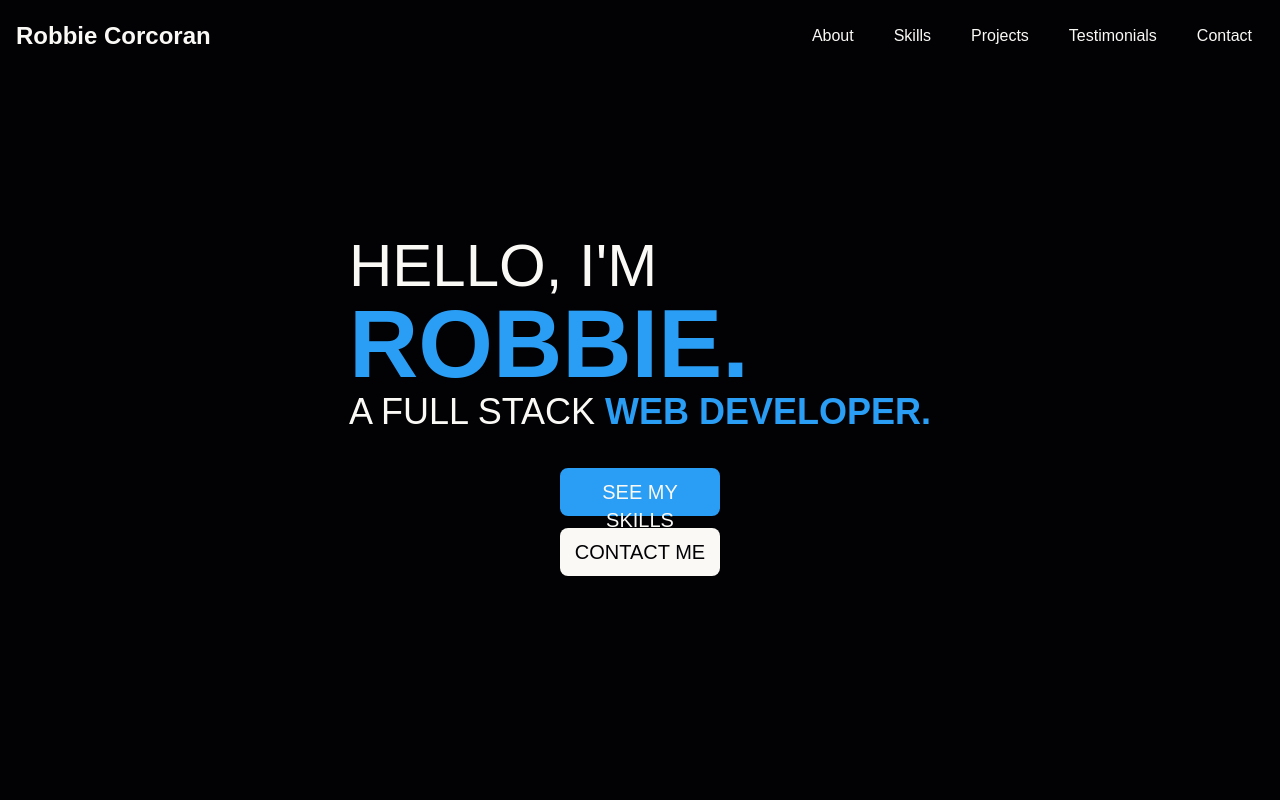
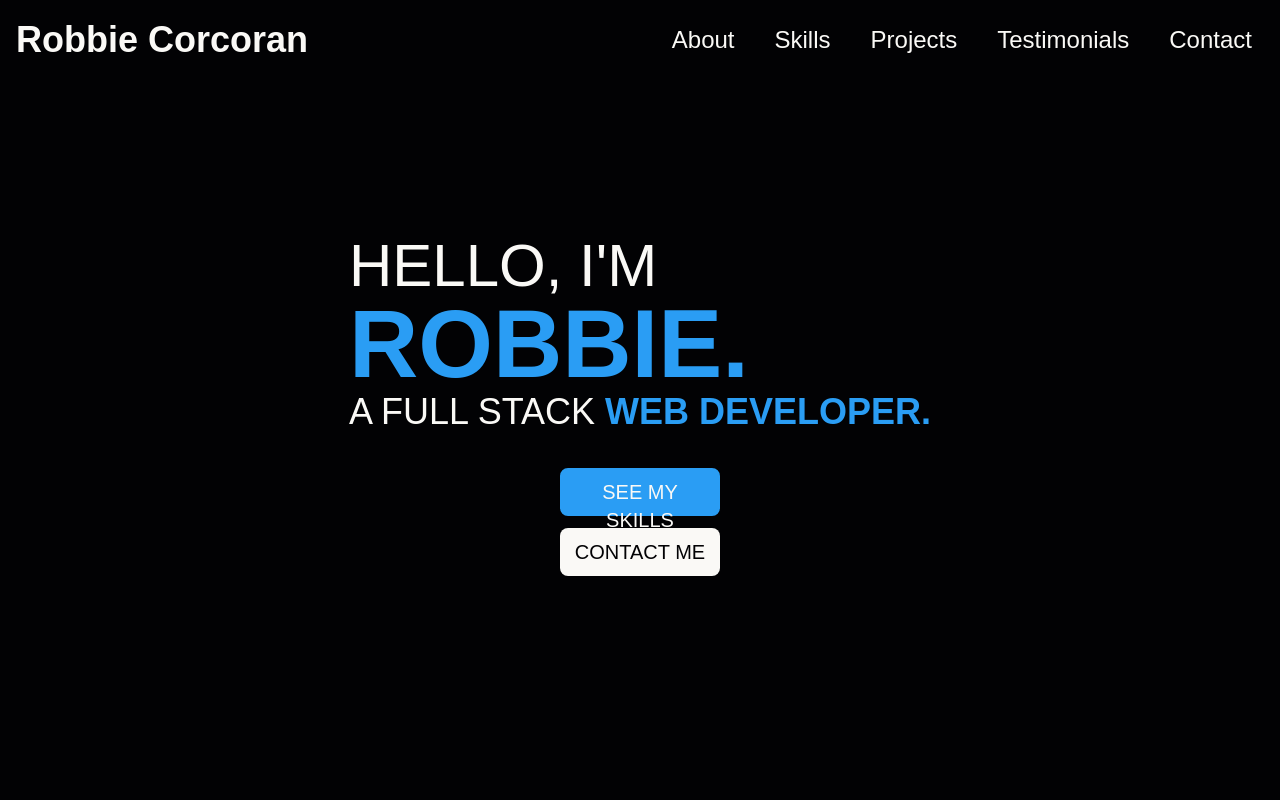
Before and after one commit to Robbie-Corcoran/Portfolio-Site, a React (Vite) app: page / in a window 1280 px wide. Shown: the top 800 px of the page. Built offline with nearby package versions, Linux system fonts and the light colour scheme; a web font is replaced by a local one.

Commit message:
Text changes

```diff
--- a/src/components/Navbar.tsx
+++ b/src/components/Navbar.tsx
@@ -13,7 +13,7 @@ const Navbar = () => {
       <nav className="bg-theme-black text-theme-text w-full fixed top-0 font-sofia">
         <div className="max-w-screen-xl flex flex-wrap items-center justify-between mx-auto p-4">
           <div className="flex items-center space-x-3">
-            <span className="self-center text-2xl font-semibold whitespace-nowrap">
+            <span className="self-center text-2xl font-semibold whitespace-nowrap md:text-4xl">
               Robbie Corcoran
             </span>
           </div>
@@ -43,12 +43,12 @@ const Navbar = () => {
             </svg>
           </button>
           <div
-            className={`w-full md:block md:w-auto text-white bg-opacity-100 ${
+            className={`w-full md:block md:w-auto bg-opacity-100 ${
               navOpen ? "block transition ease-out duration-250" : "hidden"
             }`}
             id="navbar-default"
           >
-            <ul className="font-medium flex flex-col pt-2 pr-3 md:p-0 md:flex-row md:space-x-2 md:mt-0 md:border-0 md:bg-white gap-2">
+            <ul className="font-medium flex flex-col pt-2 pr-3 md:p-0 md:flex-row md:space-x-2 md:mt-0 md:border-0 md:text-2xl gap-2">
               {navItems.map((item) => (
                 <li key={item.id}>
                   <a
```
